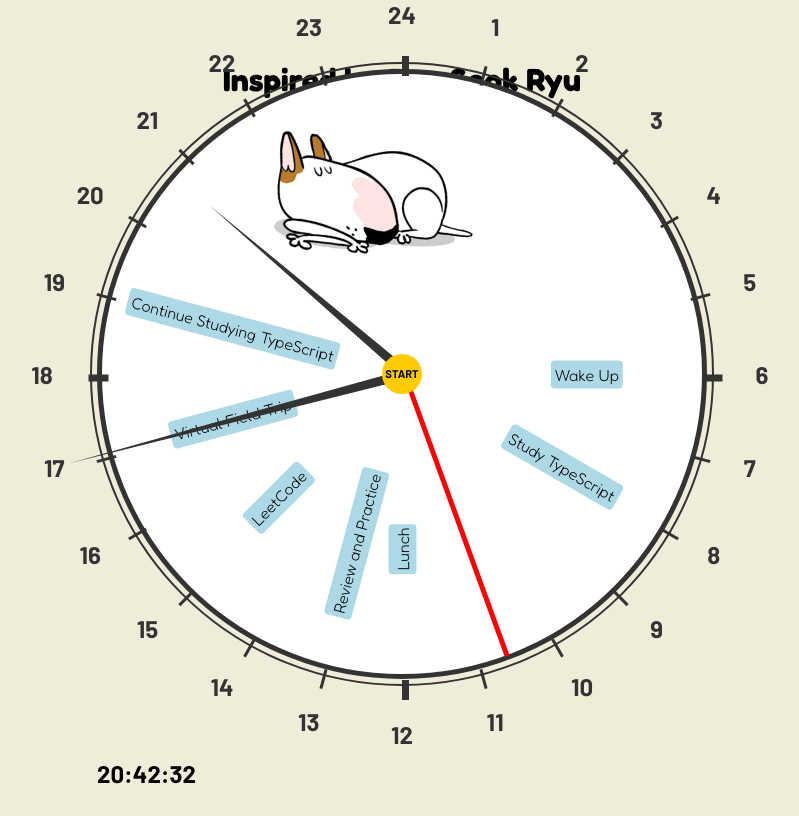
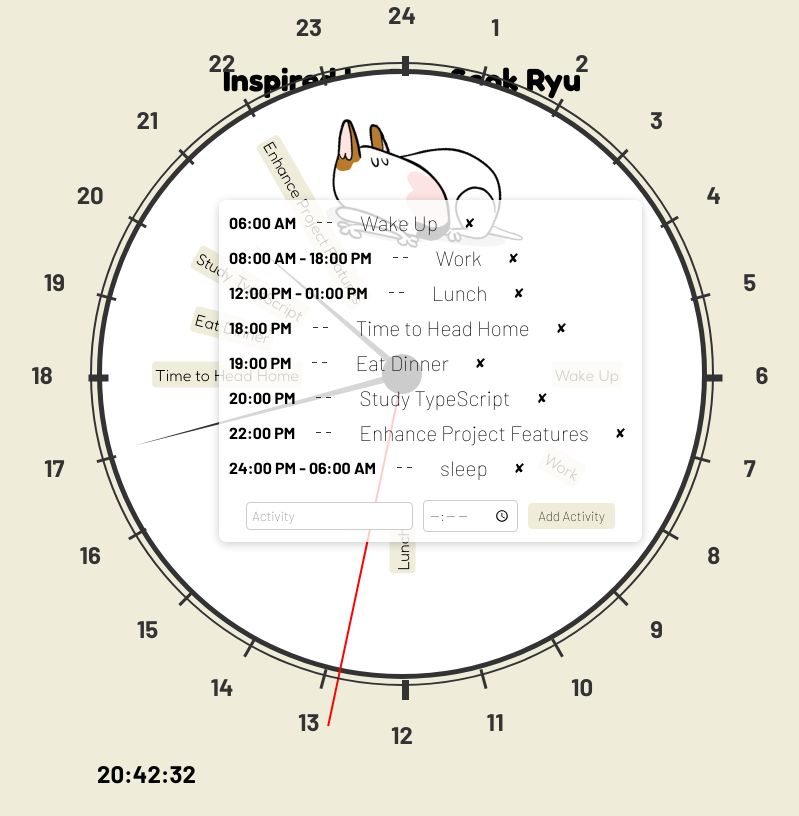
Before and after one commit to BryanLomerio/ActivityClockSchedule, a React (Vite) app: page / in a window 1280 px wide. Shown: the whole page, without its empty margins (238-1037 px from the left). Built offline with nearby package versions, Linux system fonts and the light colour scheme.

Commit message:
added form and time table

```diff
--- a/src/App.tsx
+++ b/src/App.tsx
@@ -9,19 +9,22 @@ interface ScheduleItem {
   activity: string;
 }
 
-const scheduleData: ScheduleItem[] = [
+const initialScheduleData: ScheduleItem[] = [
   { startTime: "06:00 AM", activity: "Wake Up" },
-  { startTime: "08:00 AM", endTime: "11:00 AM", activity: "Study TypeScript" },
+  { startTime: "08:00 AM", endTime: "18:00 PM", activity: "Work" },
   { startTime: "12:00 PM", endTime: "01:00 PM", activity: "Lunch" },
-  { startTime: "13:00 PM", endTime: "15:00 PM", activity: "Review and Practice" },
-  { startTime: "15:00 PM", endTime: "17:00 PM", activity: "LeetCode" },
-  { startTime: "17:00 PM", endTime: "18:00 PM", activity: "Virtual Field Trip" },
-  { startTime: "19:00 PM", activity: "Continue Studying TypeScript" },
-  { startTime: "23:00 PM", endTime: "06:00 AM", activity: "sleep" },
+  { startTime: "18:00 PM", activity: "Time to Head Home" },
+  { startTime: "19:00 PM", activity: "Eat Dinner" },
+  { startTime: "20:00 PM", activity: "Study TypeScript" },
+  { startTime: "22:00 PM", activity: "Enhance Project Features" },
+  { startTime: "24:00 PM", endTime: "06:00 AM", activity: "sleep" },
 ];
 
 const ClockSchedule: React.FC = () => {
   const [currentTime, setCurrentTime] = useState(DateTime.now().setZone('Asia/Manila'));
+  const [scheduleData, setScheduleData] = useState<ScheduleItem[]>(initialScheduleData);
+  const [newActivity, setNewActivity] = useState<string>('');
+  const [newTime, setNewTime] = useState<string>('');
 
   useEffect(() => {
     const timer = setInterval(() => {
@@ -31,16 +34,32 @@ const ClockSchedule: React.FC = () => {
     return () => clearInterval(timer);
   }, []);
 
+  const handleActivityChange = (e: React.ChangeEvent<HTMLInputElement>) => {
+    setNewActivity(e.target.value);
+  };
+
+  const handleTimeChange = (e: React.ChangeEvent<HTMLInputElement>) => {
+    setNewTime(e.target.value);
+  };
+
+  const handleAddActivity = (e: React.FormEvent) => {
+    e.preventDefault();
+    if (newActivity && newTime) {
+      setScheduleData(prevData => [...prevData, { startTime: newTime, activity: newActivity }]);
+      setNewActivity('');
+      setNewTime('');
+    }
+  };
+
+  const handleDeleteActivity = (index: number) => {
+    setScheduleData(prevData => prevData.filter((_, i) => i !== index));
+  };
+
   return (
     <div className="clock-schedule">
-      {/*   <div className='headhead'><h1>Inspired by Bae Seok Ryu</h1>
-        <h2>TODAY'S TIME TABLE</h2>
-      </div> */}
-
       <span className='headhead'>
         <h1>Inspired by Bae Seok Ryu</h1>
         <h3>TODAY'S TIME TABLE</h3>
-
       </span>
       <div className='innerCircle'>
         <div className="clock-face">
@@ -68,7 +87,7 @@ const ClockSchedule: React.FC = () => {
             return (
               <div
                 key={index}
-                className="clock-activity"
+                className={`clock-activity ${item.activity === "sleep" ? 'sleep-activity' : ''}`}
                 style={{
                   ...startPosition,
                   color: item.activity === "sleep" ? 'transparent' : 'inherit',
@@ -81,8 +100,6 @@ const ClockSchedule: React.FC = () => {
                   </span>
                 )}
                 {item.activity === "sleep" && <img className='dog' src={Dog} alt="Dog sleeping" />}
-
-
               </div>
             );
           })}
@@ -95,6 +112,35 @@ const ClockSchedule: React.FC = () => {
         </div>
         <div className="current-time">
           {currentTime.toFormat('HH:mm:ss')}
+        </div>
+
+        <div className="legend">
+          {scheduleData.map((item, index) => (
+            <div key={index} className="legend-item">
+              <span className="legend-time">
+                {item.startTime}{item.endTime ? ` - ${item.endTime}` : ''}
+              </span>
+              <span className="dot-line"></span>
+              <span className="legend-activity">{item.activity}</span>
+              <button className="delete-button" onClick={() => handleDeleteActivity(index)}>✘</button>
+            </div>
+          ))}
+          <form onSubmit={handleAddActivity} className="add-activity-form">
+            <input
+              type="text"
+              placeholder="Activity"
+              value={newActivity}
+              onChange={handleActivityChange}
+              required
+            />
+            <input
+              type="time"
+              value={newTime}
+              onChange={handleTimeChange}
+              required
+            />
+            <button type="submit">Add Activity</button>
+          </form>
         </div>
       </div>
     </div>
@@ -121,11 +167,6 @@ function calculateLinePosition(hour: number) {
   const y1 = 49 + 52 * Math.sin((angle * Math.PI) / 180);
 
   const lineLength = 20;
-  /* const lineOffset = lineLength / 2;  */
-  // Remove x2 and y2 since they are not used
-  // const x2 = 51 + (50 + lineOffset) * Math.cos((angle * Math.PI) / 180);
-  // const y2 = 50 + (50 + lineOffset) * Math.sin((angle * Math.PI) / 180);
-
   const isAssignedHour = [0, 6, 12, 18, 24].includes(hour);
 
   return {
@@ -138,7 +179,6 @@ function calculateLinePosition(hour: number) {
     transform: `rotate(${angle + 90}deg)`,
   };
 }
-
 
 function calculatePosition(time: string) {
   const [hourString, minuteString] = time.split(":");
@@ -161,7 +201,6 @@ function calculatePosition(time: string) {
 }
 
 function calculateHourHand(time: DateTime) {
-
   const hours = time.hour;
   const minutes = time.minute;
   const angle = (hours * 15) + (minutes * 0.25) - 360;
@@ -170,43 +209,37 @@ function calculateHourHand(time: DateTime) {
     transform: `rotate(${angle}deg)`,
     position: 'absolute',
     left: '50%',
-    transFormOrigin: 'bottom center'
-
+    transformOrigin: 'bottom center',
   } as React.CSSProperties;
-
 }
-
 
 function calculateMinuteHand(time: DateTime) {
   const minutes = time.minute;
   const seconds = time.second;
   const angle = (minutes * 6) + (seconds * 0.1) - 360;
 
-
   return {
     transform: `rotate(${angle}deg)`,
     position: `absolute`,
     bottom: '50%',
     left: '50%',
-    transformOrigin: 'bottom center'
+    transformOrigin: 'bottom center',
   } as React.CSSProperties;
 }
 
 function calculateSecondHand(time: DateTime) {
   const seconds = time.second;
-  const angle = (seconds % 360) * 5;
+  const angle = (seconds / 60) * 360;
 
   return {
     transform: `rotate(${angle}deg)`,
     position: 'absolute',
     bottom: '50%',
     left: '50%',
-    height: '50%',
-    width: '5px',
-    transformOrigin: 'bottom center'
+    height: '60%',
+    width: '2px',
+    transformOrigin: 'bottom center',
   } as React.CSSProperties;
-
-
 }
 
 export default ClockSchedule;
--- a/src/index.css
+++ b/src/index.css
@@ -46,7 +46,7 @@ h3 {
   left: 50%;
   transform: translate(-50%, -50%);
   font-size: 0.70rem;
-  background-color: rgb(255, 204, 2);
+  background-color: rgb(0, 0, 0);
   width: 40px;
   height: 40px;
   border-radius: 50%;
@@ -76,7 +76,7 @@ h3 {
 
 .activity-label {
   font-size: 1rem !important;
-  color: #555;
+  color: #555555;
 }
 
 .clock-hand {
@@ -89,14 +89,14 @@ h3 {
 }
 
 .hour-hand {
-  width: 10px;
-  height: 260px;
+  width: 7px;
+  height: 200px;
   clip-path: polygon(50% 0%, 100% 100%, 0% 100%);
 }
 
 .minute-hand {
-  width: 10px;
-  height: 350px;
+  width: 7px;
+  height: 280px;
   clip-path: polygon(50% 0%, 100% 100%, 0% 100%);
 }
 
@@ -143,8 +143,8 @@ h3 {
 }
 
 .clock-activity .activity-label {
-  background-color: lightblue;
-  padding: 4px;
+  background-color: #e8e4c9ac;
+  padding: 3px;
   border-radius: 4px;
   margin-left: 10px
 }
@@ -169,6 +169,83 @@ h3 {
 .dog {
   height: auto;
   width: 300px;
-  transform: rotate(-70deg);
+  transform: rotate(-80deg);
   margin-right: 80px;
+
 }
+
+.legend {
+  position: absolute;
+  top: 200px;
+  right: 400px;
+  background-color: rgba(255, 255, 255, 0.8);
+  padding: 10px;
+  border-radius: 8px;
+  box-shadow: 0 2px 10px rgba(0, 0, 0, 0.2);
+  z-index: 10;
+
+}
+
+.legend-item {
+  display: flex;
+  align-items: center;
+  position: relative;
+  margin-bottom: 10px;
+}
+
+.legend-time {
+  margin-right: 8px;
+  font-weight: bold;
+}
+
+.legend-activity {
+  margin-left: 20px;
+  font-size: 1.30rem;
+}
+
+.dot-line {
+  position: relative;
+  width: 20px;
+  height: 1px;
+  background: linear-gradient(to right, transparent, transparent 50%, #333 50%, #333);
+  background-size: 10px 2px;
+  background-repeat: repeat-x;
+  margin: 0 8px;
+}
+
+
+.add-activity-form {
+  display: flex;
+  justify-content: center;
+  align-items: center;
+  margin-top: 20px;
+}
+
+.add-activity-form input {
+  margin-right: 10px;
+  padding: 5px;
+  border: 1px solid #ccc;
+  border-radius: 4px;
+}
+
+.add-activity-form button {
+  padding: 5px 10px;
+  background-color: #e8e4c9ac;
+  color: rgb(0, 0, 0);
+  border: none;
+  border-radius: 4px;
+  cursor: pointer;
+}
+
+.add-activity-form button:hover {
+  background-color: #e4dcaaac;
+}
+
+.delete-button {
+  border: none;
+  background-color: none;
+  margin-left: 20px;
+  background: none;
+  cursor: pointer;
+
+}
```
